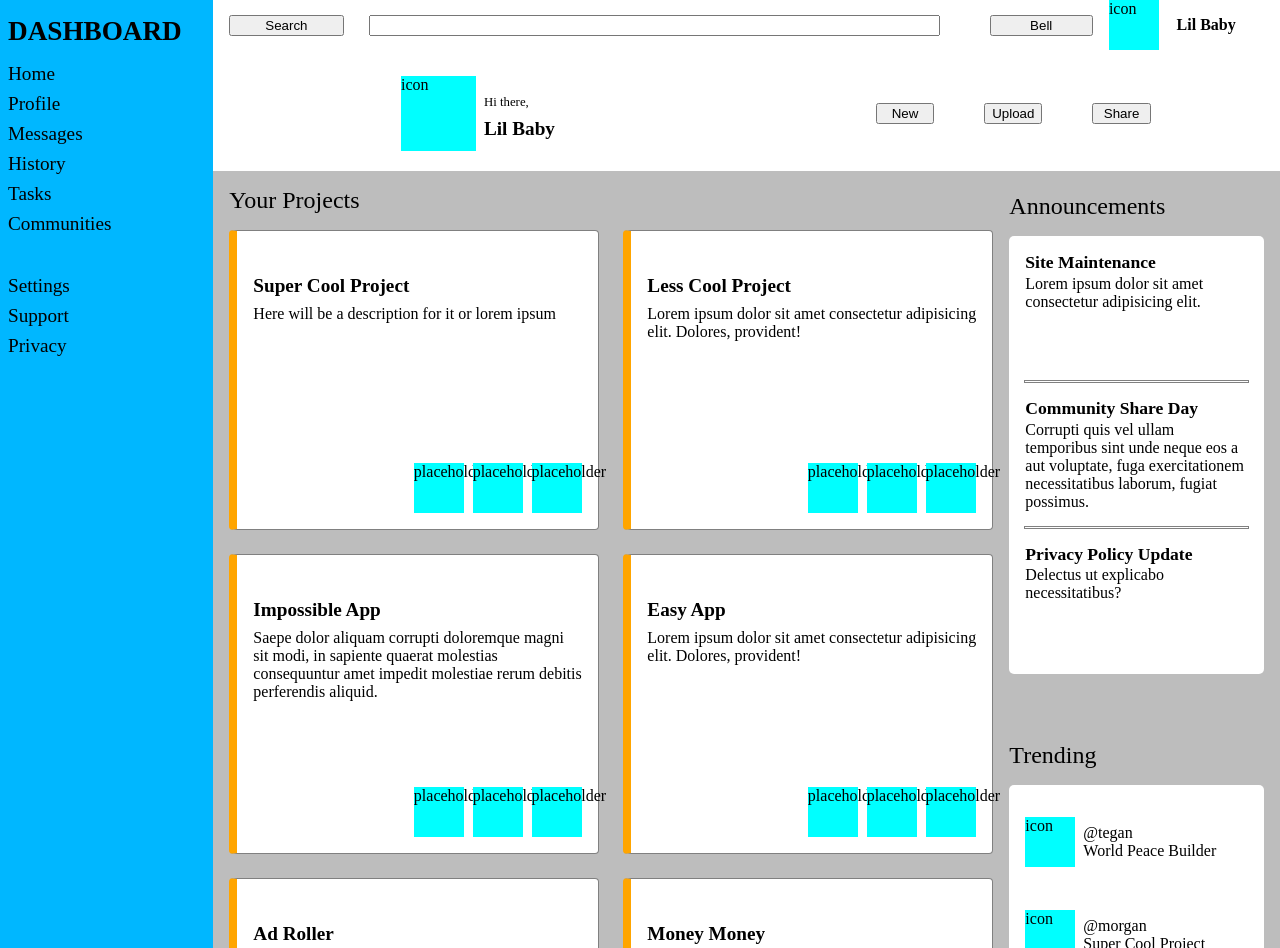
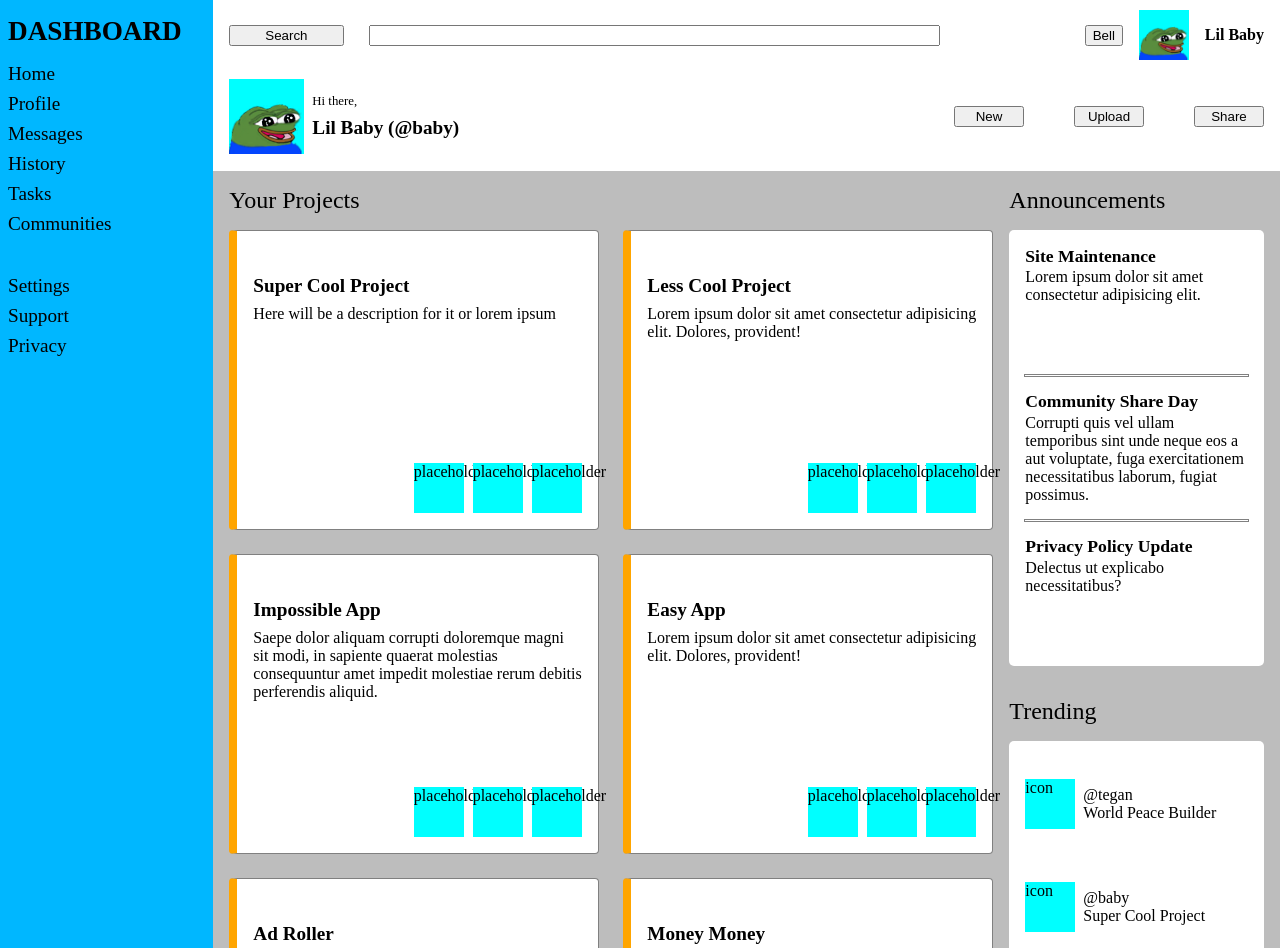
Before and after one commit to Norraynor/odin-dashboard, a plain HTML site: page index.html in a window 1280 px wide. Shown: the top 948 px of the page. Drawn offline with Linux system fonts and the light colour scheme.

Commit message:
Fix position in main-content grids. Add icon.

```diff
--- a/index.html
+++ b/index.html
@@ -32,15 +32,15 @@
                 </div>
                 <div class="user">
                     <button class="bell">Bell</button>
-                    <div class="icon">icon</div>
+                    <div class="icon"><img src="images/peepo.webp" alt="your icon"></div>
                     <div class="username">Lil Baby</div>
                 </div>
             </div>
             <div class="welcome">
                 <div class="user">
-                    <div class="icon">icon</div>
+                    <div class="icon"><img src="images/peepo.webp" alt="your icon"></div>
                     <div class="welcome-user">Hi there,</div>
-                    <div class="username">Lil Baby</div>
+                    <div class="username">Lil Baby (@baby)</div>
                 </div>
                 <div class="create">
                     <button class="new">New</button>
@@ -141,7 +141,7 @@
                     <div class="trending-user">
                         <div class="icon">icon</div>
                         <div class="trendy-user">
-                            <div class="handle">@morgan</div>
+                            <div class="handle">@baby</div>
                             <div class="trendy-username">Super Cool Project</div>
                         </div>
                     </div>
--- a/styles/style.css
+++ b/styles/style.css
@@ -32,13 +32,14 @@ ul li{
     display: grid;
     grid-template-columns: 1fr;
     grid-template-rows: 1fr 2fr;
+    margin-top: 8px;
 }
 .search-bar{
     display: grid;
     grid-template-columns: 5fr 2fr;
-    height: 50%;
     align-items: center;
     gap: 50px;
+    justify-content: start;
 }
 .search-container{
     display: grid;
@@ -49,14 +50,20 @@ ul li{
 }
 .user{
     display: grid;
-    grid-template-columns: 1fr .5fr 1fr;
+    grid-template-columns: repeat(3,fit-content(110px));
     align-items: center;
     gap: 16px;
+    justify-content: end;
+    margin-right: 16px;
 }
 .icon{
     width: 50px;
+    height: 50px;
+    background-color: aqua;
+}
+.icon>img{
+    width:50px;
     aspect-ratio: 1/1;
-    background-color: aqua;
 }
 .username{
     font-weight: bold;
@@ -64,18 +71,26 @@ ul li{
 .welcome{
     display: grid;
     grid-template-columns: repeat(2,1fr);
+    align-items: center;
 }
 .welcome>.user{
     display: grid;
-    grid-template-rows: 1fr 1fr;
-    grid-template-columns: 1fr 1fr;
+    grid-template-rows: repeat(2,fit-content(55px));
+    grid-template-columns: repeat(2,fit-content(255px));
     gap: 8px;
+    justify-content: start;
+    margin-left: 16px;
 }
 .welcome>.user>.icon{
     width:75px;
+    height: 75px;
     grid-column: 1/2;
     grid-row: 1/3;
     justify-self: end;
+}
+.welcome>.user>.icon>img{
+    width: 75px;
+    aspect-ratio: 1/1;
 }
 .welcome>.user>.welcome-user{
     align-self: self-end;
@@ -87,10 +102,11 @@ ul li{
 }
 .create{
     display: grid;
-    align-self: center;
-    justify-self: center;
-    grid-template-columns: 1fr 1fr 1fr;
+    align-items: center;
+    justify-content: end;
+    grid-template-columns: repeat(3,clamp(50px,70px,100px));
     gap: 50px;
+    margin-right: 16px;
 }
 
 .main-content{
@@ -99,6 +115,7 @@ ul li{
     grid-template: 1fr 1fr / 3fr 1fr;
     padding: 16px;
     gap: 16px;
+    row-gap: 32px;
 }
 .projects{
     grid-column: 1 / 2;
@@ -106,6 +123,7 @@ ul li{
     display: grid;
     grid-template-columns: 1fr;
     gap: 16px;
+    grid-template-rows: fit-content(40px) 1fr;
 }
 .title{
     font-size: 1.5rem;
@@ -153,6 +171,7 @@ ul li{
     display: grid;
     grid-template-columns: 1fr;
     gap: 16px;
+    grid-template-rows: fit-content(40px) 1fr;
 }
 .article-container{
     display: grid;
@@ -182,8 +201,8 @@ ul li{
 .trending{
     display: grid;
     grid-template-columns: 1fr;
-    grid-template-rows: 1fr 5fr;
     gap: 16px;
+    grid-template-rows: fit-content(40px) 1fr;
 }
 .trending-container{
     display: grid;
```
Also changed, not shown: images/peepo.webp (added).
